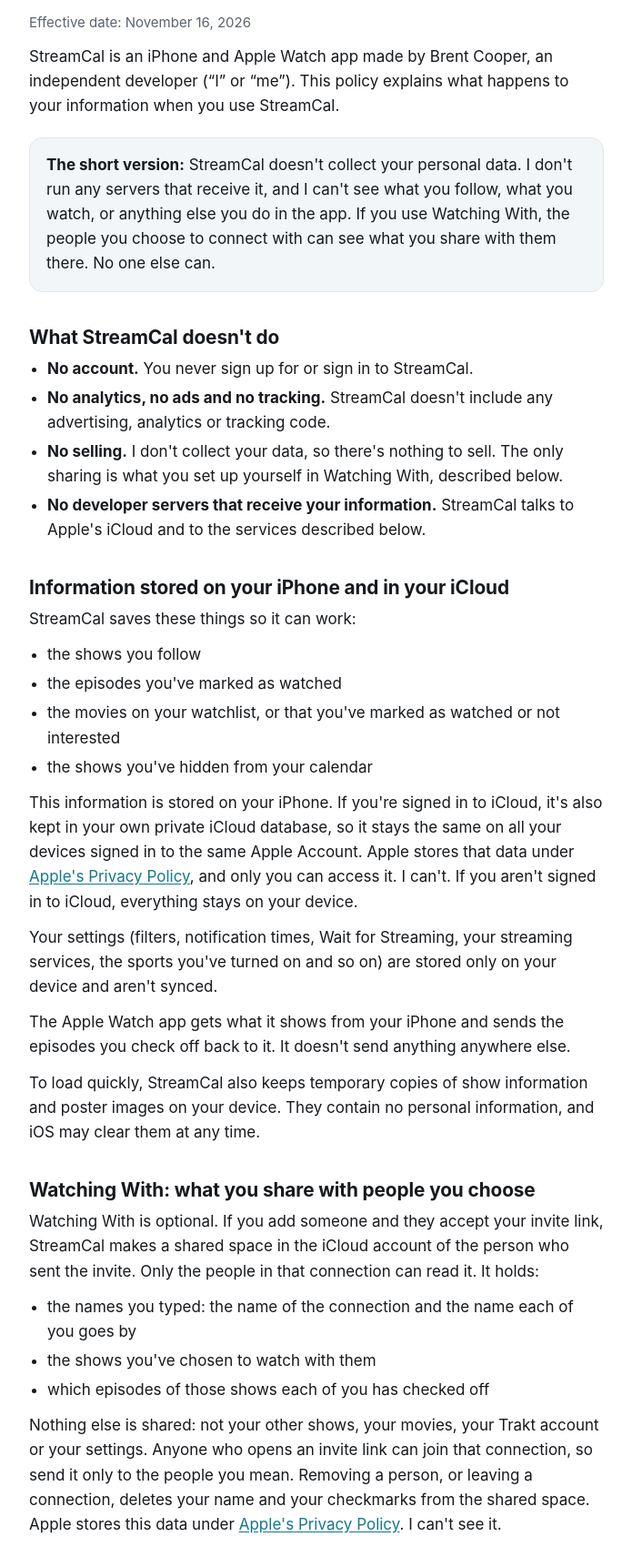
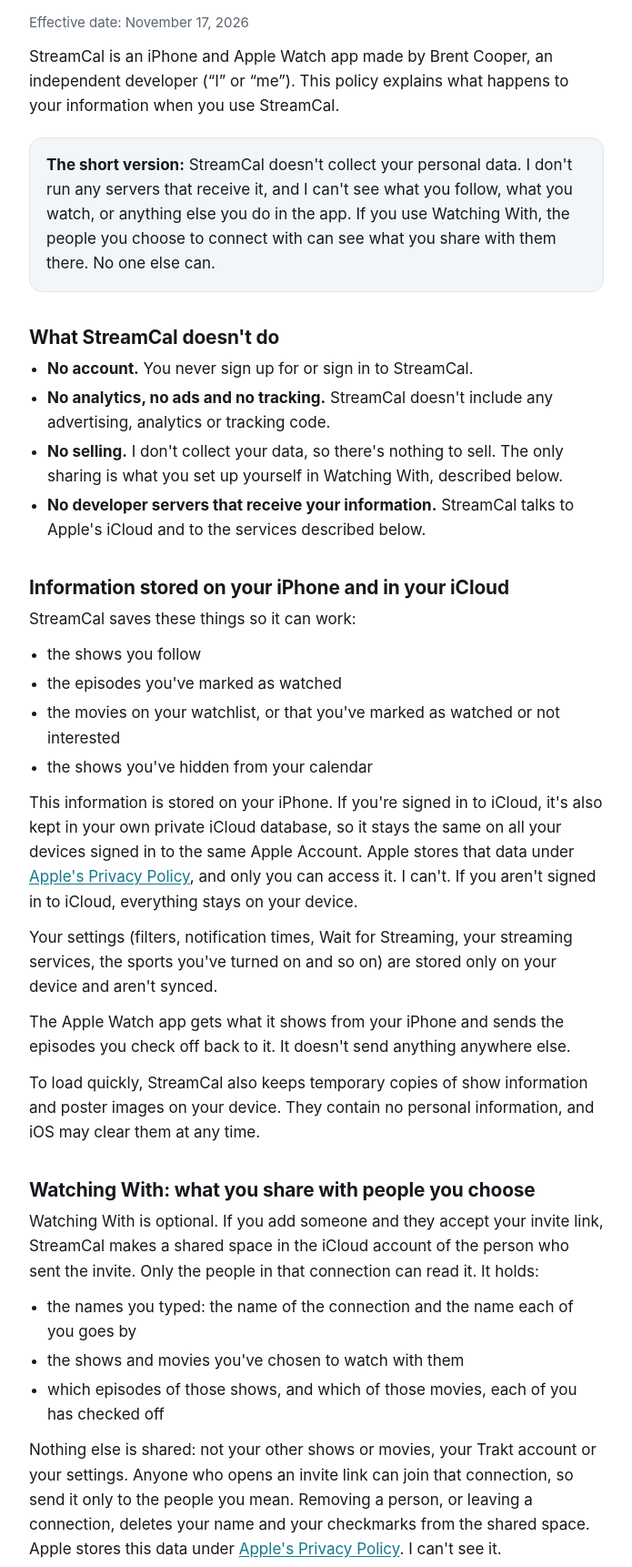
Before and after one commit to bcoop8/streamcal, a plain HTML site: page privacy.html in a window 1280 px wide. Shown: the part 175-1897 px from the top of the page at 91% size, without its empty margins (292-987 px from the left). Drawn offline with Linux system fonts and the light colour scheme.

Commit message:
Privacy policy and support page: movies in Watching With (version 1.2.1)
Watching With covers movies from version 1.2.1: the policy lists the movies
picked for a connection and who has checked them off among what is shared
(effective November 17, 2026), and the support page says how to pick who
you watch a movie with.

Co-Authored-By: Claude Mythos 5.2 <noreply@anthropic.com>
Claude-Session: https://claude.ai/code/session_011dhsLQhvW1yp4ePucywDrg

```diff
--- a/privacy.html
+++ b/privacy.html
@@ -120,7 +120,7 @@ footer p { margin: 0.35rem 0; }
     <p>StreamCal for iPhone and Apple Watch</p>
   </div>
 </div>
-<p class="meta">Effective date: November 16, 2026</p>
+<p class="meta">Effective date: November 17, 2026</p>
 
 <p>StreamCal is an iPhone and Apple Watch app made by Brent Cooper, an independent developer (&ldquo;I&rdquo; or &ldquo;me&rdquo;). This policy explains what happens to your information when you use StreamCal.</p>
 
@@ -153,10 +153,10 @@ footer p { margin: 0.35rem 0; }
 <p>Watching With is optional. If you add someone and they accept your invite link, StreamCal makes a shared space in the iCloud account of the person who sent the invite. Only the people in that connection can read it. It holds:</p>
 <ul>
   <li>the names you typed: the name of the connection and the name each of you goes by</li>
-  <li>the shows you've chosen to watch with them</li>
-  <li>which episodes of those shows each of you has checked off</li>
+  <li>the shows and movies you've chosen to watch with them</li>
+  <li>which episodes of those shows, and which of those movies, each of you has checked off</li>
 </ul>
-<p>Nothing else is shared: not your other shows, your movies, your Trakt account or your settings. Anyone who opens an invite link can join that connection, so send it only to the people you mean. Removing a person, or leaving a connection, deletes your name and your checkmarks from the shared space. Apple stores this data under <a href="https://www.apple.com/legal/privacy/">Apple's Privacy Policy</a>. I can't see it.</p>
+<p>Nothing else is shared: not your other shows or movies, your Trakt account or your settings. Anyone who opens an invite link can join that connection, so send it only to the people you mean. Removing a person, or leaving a connection, deletes your name and your checkmarks from the shared space. Apple stores this data under <a href="https://www.apple.com/legal/privacy/">Apple's Privacy Policy</a>. I can't see it.</p>
 
 <h2>Services StreamCal connects to</h2>
 <h3>TVmaze</h3>
```
Also changed, not shown: index.html (+4 -4 lines).
